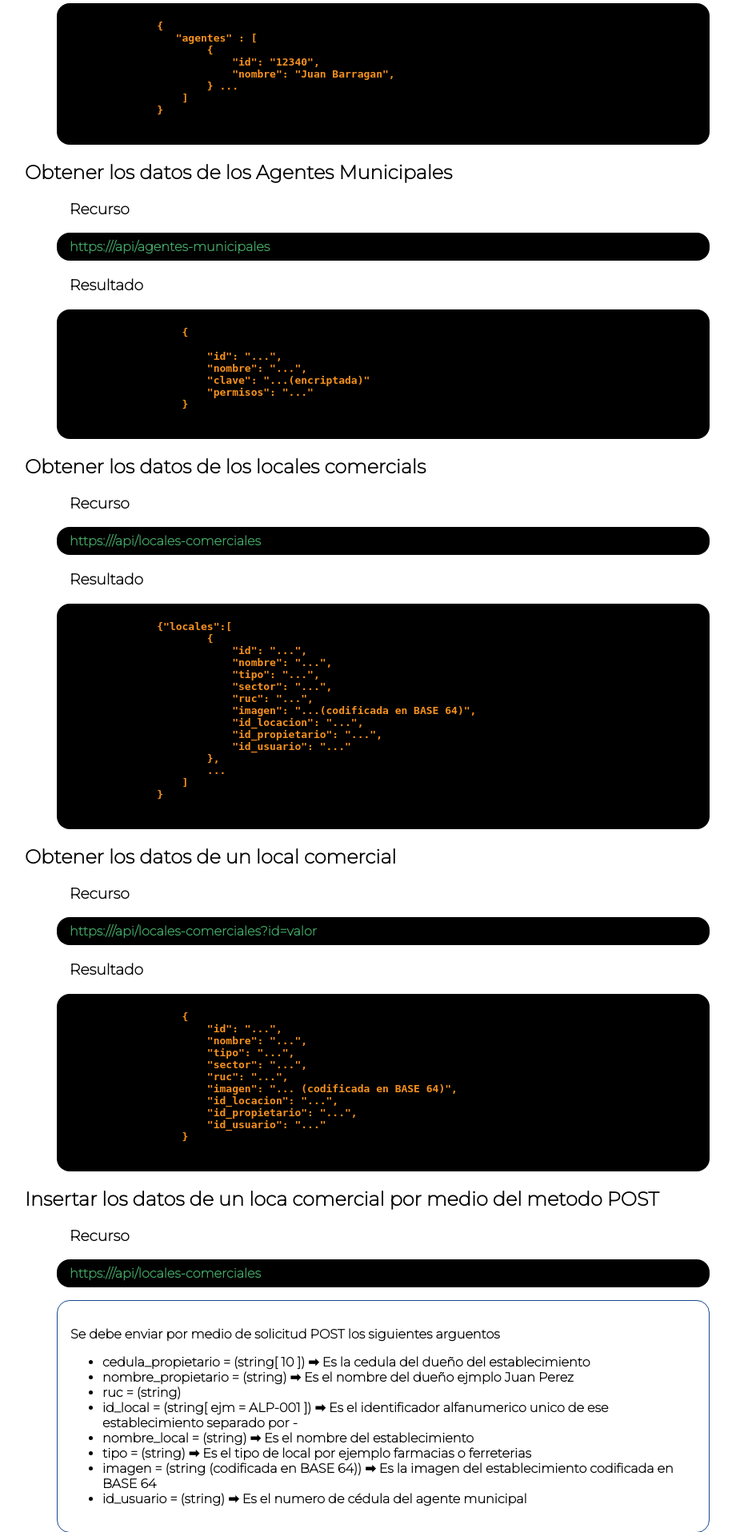
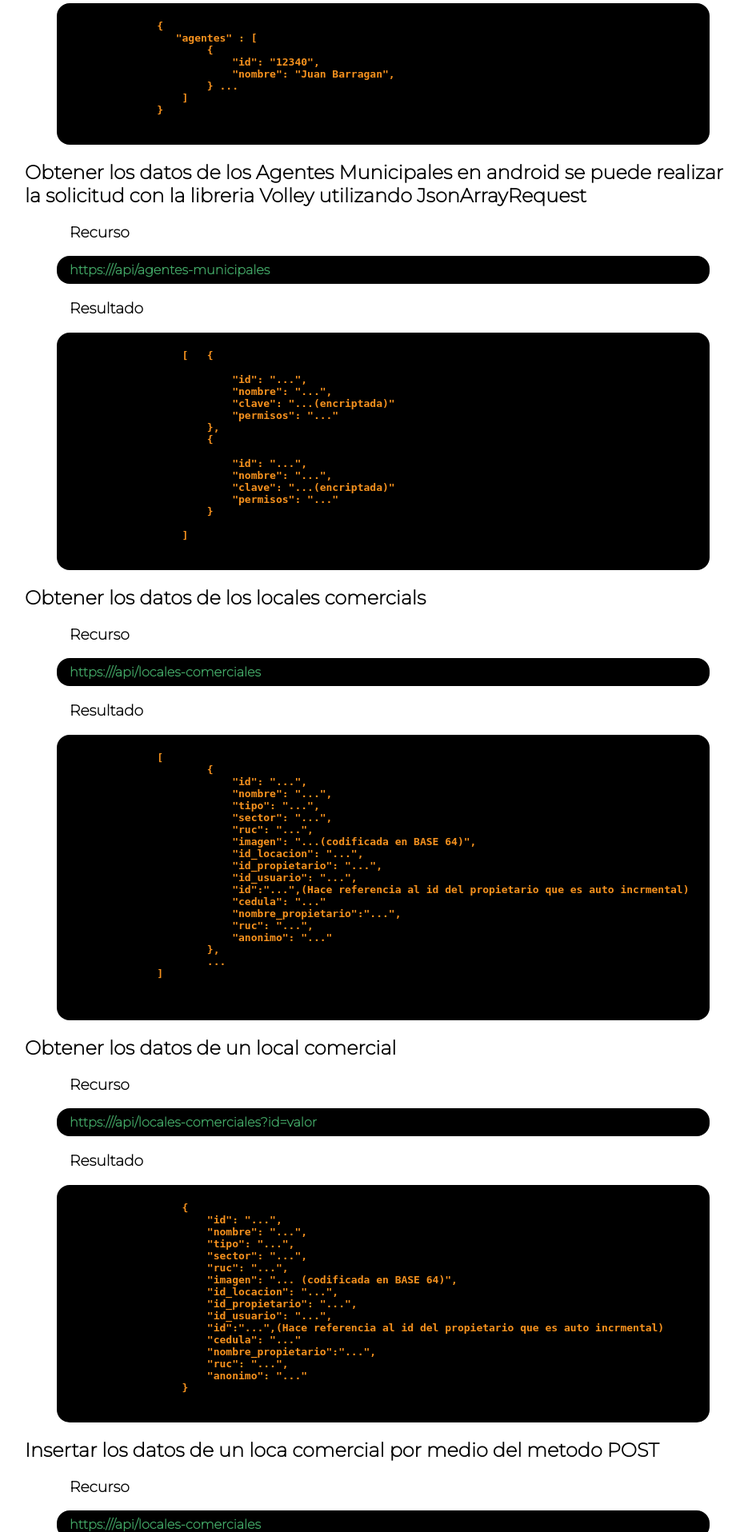
Before and after one commit to Doriandj9/gad-guaranda, a PHP site: page /documentation/api in a window 1280 px wide. Shown: the part 256-2172 px from the top of the page at 80% size, without its empty margins (161-1096 px from the left). Run offline with PHP 8.4, Linux system fonts and the light colour scheme; data that the repository does not hold is empty.

Commit message:
feat: final de proyecto

```diff
--- a/src/Controllers/Api.php
+++ b/src/Controllers/Api.php
@@ -66,9 +66,9 @@ class Api{
         header('Content-type: application/json');
         $locales = null;
         if(isset($_GET['id'])){
-            $locales = $this->locales->selectFromColumn('id',$_GET['id']);
+            $locales = $this->locales->getLocalInformation($_GET['id']);
         }else{
-            $locales = $this->locales->select();
+            $locales = $this->locales->getAllInformation();
         }
         return [
             'title' => '',
@@ -153,6 +153,11 @@ class Api{
         $locacion = null;
         if(isset($_GET['id'])){
             $locacion = $this->locacion->selectFromColumn('id',$_GET['id']);
+            if($locacion){
+                $locacion = $locacion[0];
+            }else{
+                $locacion = [];
+            }
         }else{
             $locacion = $this->locacion->select();
         }
--- a/src/Views/ui/documentation.html.php
+++ b/src/Views/ui/documentation.html.php
@@ -18,7 +18,7 @@
         </blockquote>
     </p>
     <article>
-        <h2>Obtener los datos de los Agentes Municipales</h2>
+        <h2>Obtener los datos de los Agentes Municipales en android se puede realizar la solicitud con la libreria Volley utilizando JsonArrayRequest</h2>
         <section>
             <h3 class="title3">Recurso</h3>
             <blockquote class="consola url">
@@ -29,6 +29,13 @@
             <h3 class="title3">Resultado</h3>
             <blockquote class="consola json">
                 <pre>
+                    [   {
+
+                            "id": "...",
+                            "nombre": "...",
+                            "clave": "...(encriptada)"
+                            "permisos": "..."
+                        },
                         {
 
                             "id": "...",
@@ -36,6 +43,8 @@
                             "clave": "...(encriptada)"
                             "permisos": "..."
                         }
+
+                    ]
                 </pre>
             </blockquote>
         </section>
@@ -52,7 +61,7 @@
             <h3 class="title3">Resultado</h3>
             <blockquote class="consola json">
                 <pre>
-                {"locales":[
+                [
                         {
                             "id": "...",
                             "nombre": "...",
@@ -62,11 +71,16 @@
                             "imagen": "...(codificada en BASE 64)",
                             "id_locacion": "...",
                             "id_propietario": "...",
-                            "id_usuario": "..."
+                            "id_usuario": "...",
+                            "id":"...",(Hace referencia al id del propietario que es auto incrmental)
+                            "cedula": "..."
+                            "nombre_propietario":"...",
+                            "ruc": "...",
+                            "anonimo": "..."
                         },
                         ...
                 ]
-                }
+
                 </pre>
             </blockquote>
         </section>
@@ -92,7 +106,12 @@
                         "imagen": "... (codificada en BASE 64)",
                         "id_locacion": "...",
                         "id_propietario": "...",
-                        "id_usuario": "..."
+                        "id_usuario": "...",
+                        "id":"...",(Hace referencia al id del propietario que es auto incrmental)
+                        "cedula": "..."
+                        "nombre_propietario":"...",
+                        "ruc": "...",
+                        "anonimo": "..."
                     }
                 </pre>
             </blockquote>
@@ -149,7 +168,7 @@
         </section>
     </article>
     <article>
-        <h2>Obtener la informacion de las locaciones</h2>
+        <h2>Obtener la informacion de las locaciones en android se puede realizar la solicitud con la libreria Volley utilizando JsonArrayRequest</h2>
         <section>
             <h3 class="title3">Recurso</h3>
             <blockquote class="consola url">
@@ -160,14 +179,14 @@
             <h3 class="title3">Resultado</h3>
             <blockquote class="consola json">
                 <pre>
-                {"locaciones":[
+                [
                         {
                             "id": "...",
                             "link": "..."
                         },
                         ...
                 ]
-                }
+
                 </pre>
             </blockquote>
         </section>
@@ -186,6 +205,7 @@
                 <pre>
                     {
                         "id": "...",
+                        "nombre": "..."
                         "link": "..."
                     }
                 </pre>
@@ -227,7 +247,7 @@
         </section>
     </article>
     <br>
-    <p> Esto constituye todo lo puede realizar el sistema con la API Comercios</p>
+    <p> Esto constituye todo lo puede realizar el sistema con la API Comercios del Gad de Guaranda</p>
     <br>
     <br>
 </div>
```
Lines whose indentation alone changed are shown as unchanged.
